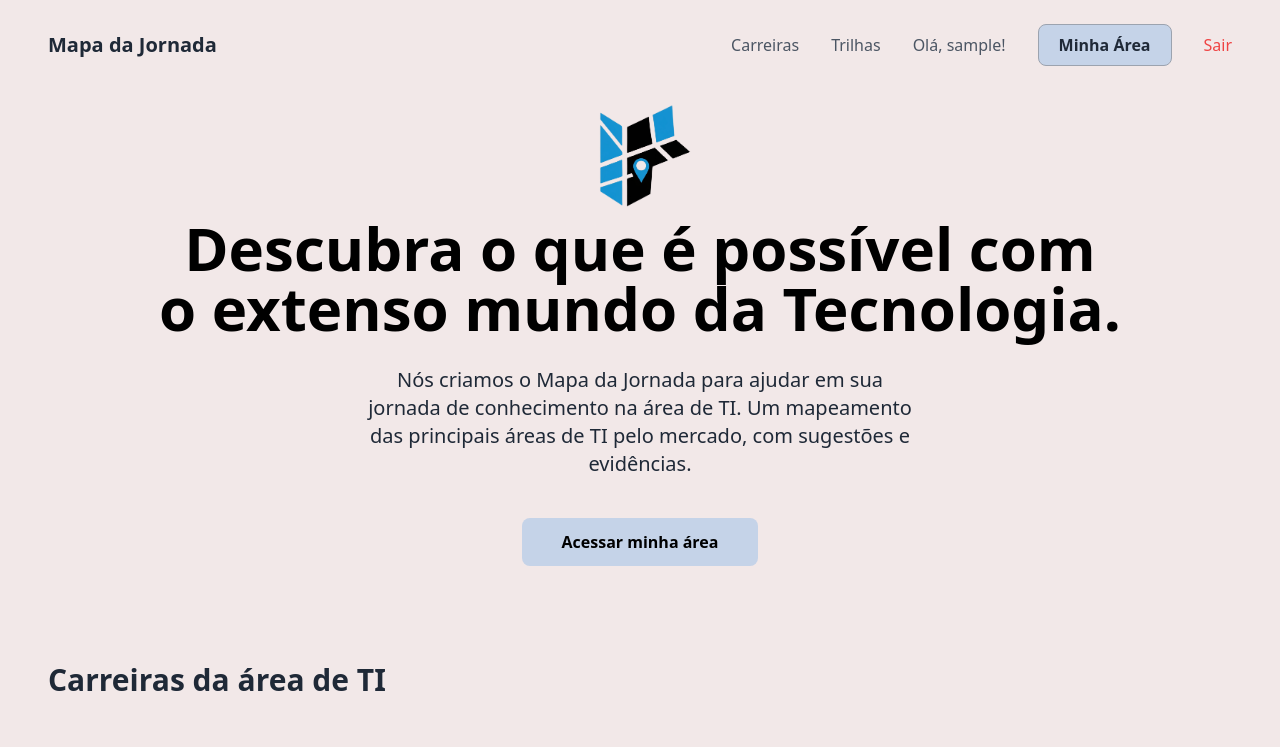
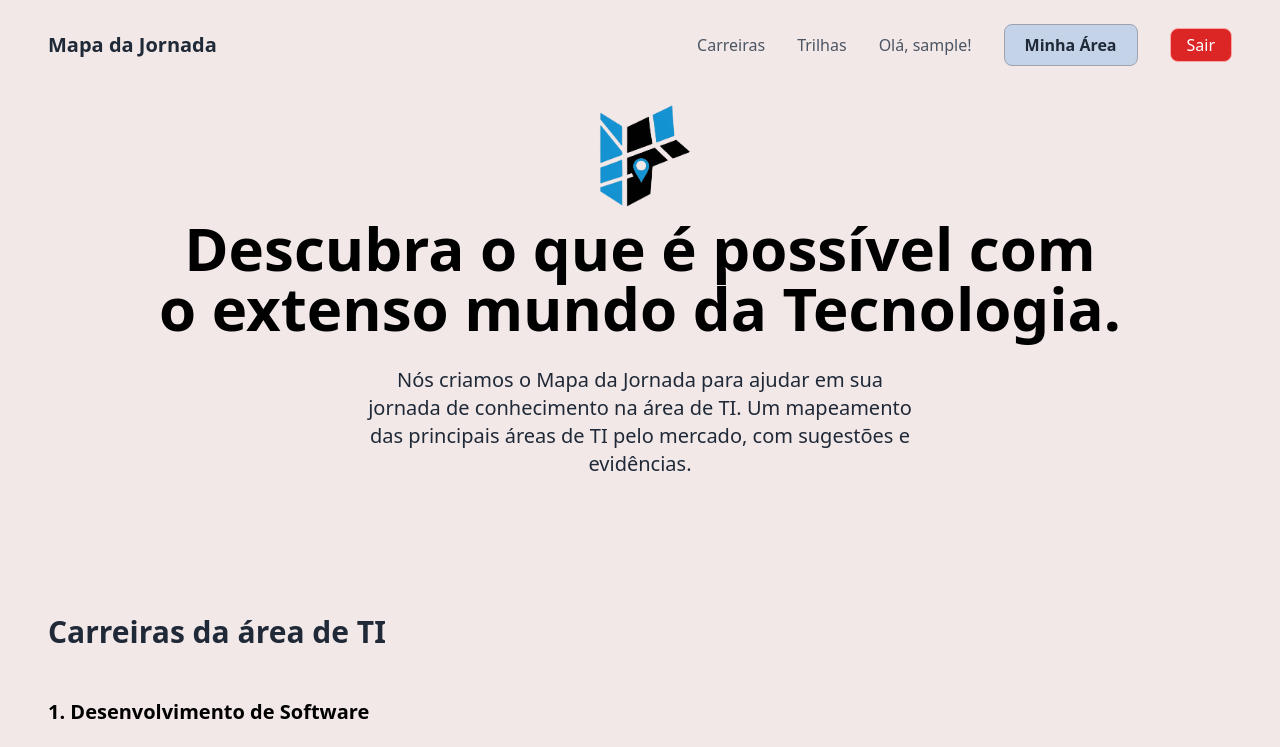
Before and after one commit to jeanlucqs/mapadajornada, a Django app: page / in a window 1280 px wide. Shown: the top 747 px of the page. Run offline with Django 5.2, Linux system fonts and the light colour scheme; the visitor is signed in with stand-in values (Sample User, id 1); some libraries are stand-ins or nearby versions.

Commit message:
mudanças no nav

```diff
--- a/templates/base.html
+++ b/templates/base.html
@@ -26,7 +26,7 @@
                 </a>
                 <form action="{% url 'logout' %}" method="post" class="inline">
                     {% csrf_token %}
-                    <button type="submit" class="text-red-500 hover:text-red-700 transition-colors bg-transparent border-none p-0 cursor-pointer">Sair</button>
+                    <button type="submit" class=" border border-red-300 text-white hover:text-white transition-colors bg-red-600 px-4 py-1 rounded-lg transition-colors">Sair</button>
                 </form>
             {% else %}
                 <a href="{% url 'login' %}" class="border border-gray-400 text-gray-800 font-semibold py-2 px-5 rounded-lg transition-colors bg-[#C5D3E8] hover:scale-105 transition duration-300">
--- a/templates/index.html
+++ b/templates/index.html
@@ -18,9 +18,7 @@
         Um mapeamento das principais áreas de TI pelo mercado, com sugestões e evidências.
     </p>
     {% if user.is_authenticated %}
-    <a href="{% url 'pagina_front' %}" class="bg-[#C5D3E8] hover:bg-opacity-90 text-black font-semibold py-3 px-10 rounded-lg transition">
-        Acessar minha área
-    </a>
+
     {% else %}
     <a href="{% url 'login' %}" class="border border-gray-400 bg-[#BFDFF6] hover:scale-105 transition duration-300 text-black font-semibold py-3 px-10 rounded-lg transition">
         Acessar
```
